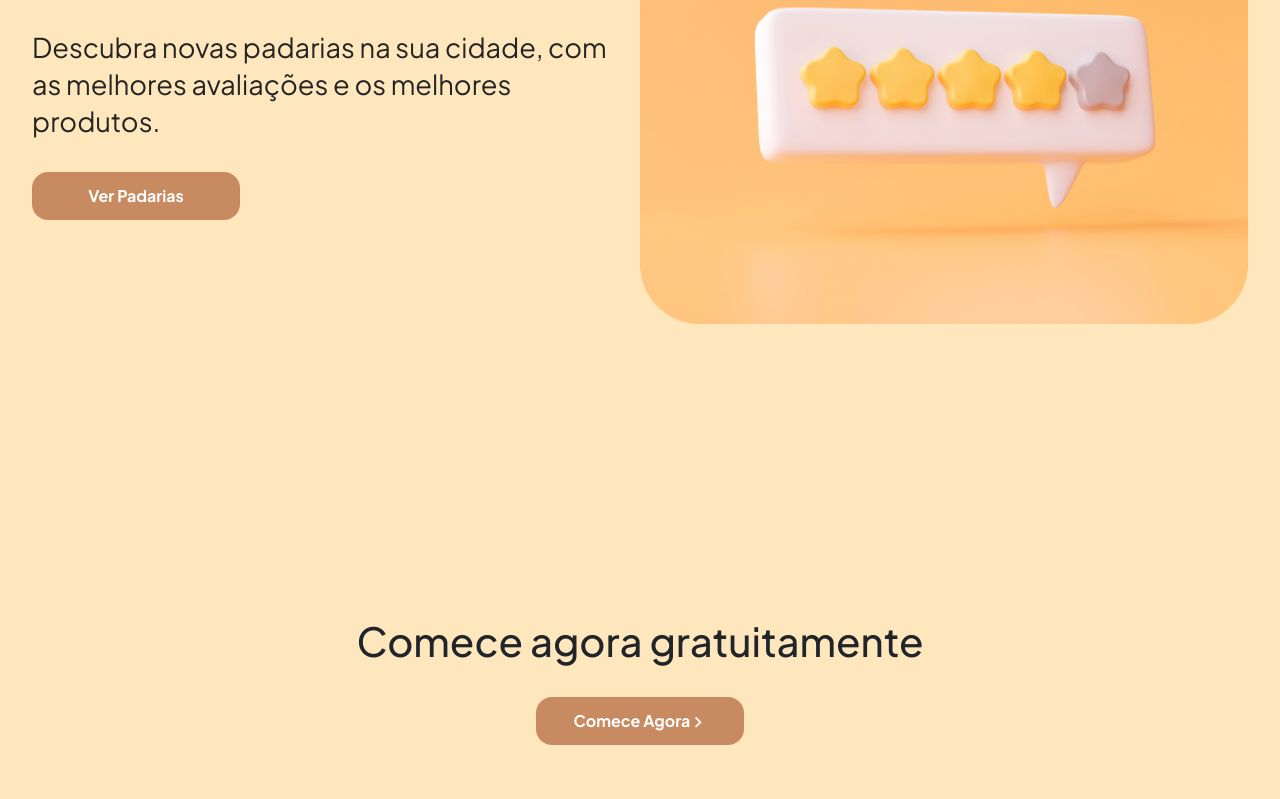
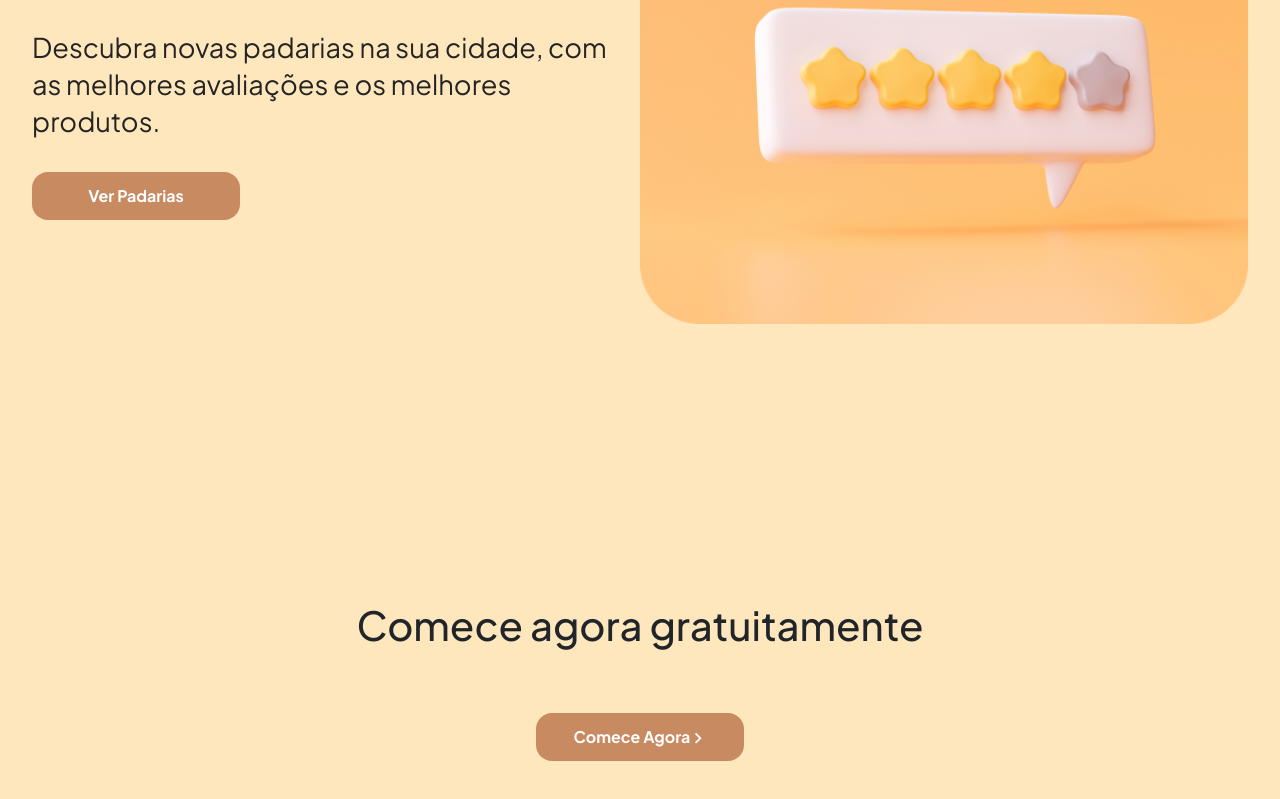
Before and after one commit to andrealvescorreia/padaflix, a React (Vite) app in the folder frontend/: page /#/inicio in a window 1280 px wide. Shown: the part 2450-3249 px from the top of the page. Built offline with nearby package versions, Linux system fonts and the light colour scheme; no server answers.

Commit message:
fix typo

```diff
--- a/frontend/src/routes/HomeNotLoggedIn/HomeNotLoggedIn.module.scss
+++ b/frontend/src/routes/HomeNotLoggedIn/HomeNotLoggedIn.module.scss
@@ -84,6 +84,7 @@
         font-size: 1.7rem;
         line-height: 2.3rem;
         color: variables.$text-color-secondary;
+        margin-bottom: 2rem;
       }
     }
   }
@@ -121,6 +122,6 @@
 
   h2 {
     font-size: 2.5rem;
-    margin-bottom: 2rem;
+    margin-bottom: 4rem;
   }
 }
--- a/frontend/src/routes/HomeNotLoggedIn/index.tsx
+++ b/frontend/src/routes/HomeNotLoggedIn/index.tsx
@@ -34,7 +34,7 @@ const HomeNotLoggedIn = () => {
           <p>
             O Padaflix é uma plataforma de assinatura que conecta facilmente clientes a padarias, oferecendo entregas diárias de itens de panificadora para aqueles que valorizam a conveniência de receber em casa, evitando deslocar-se até o estabelecimento e esperar em filas.
           </p>
-          <ActionBttn linkTo='/register-user'>Registrar-me</ActionBttn>
+          <ActionBttn linkTo='/register/user'>Registrar-me</ActionBttn>
         </div>
         <img src={SecondaryImg} alt='Mulher entregadora com pacote na mão' />
       </div>
```
